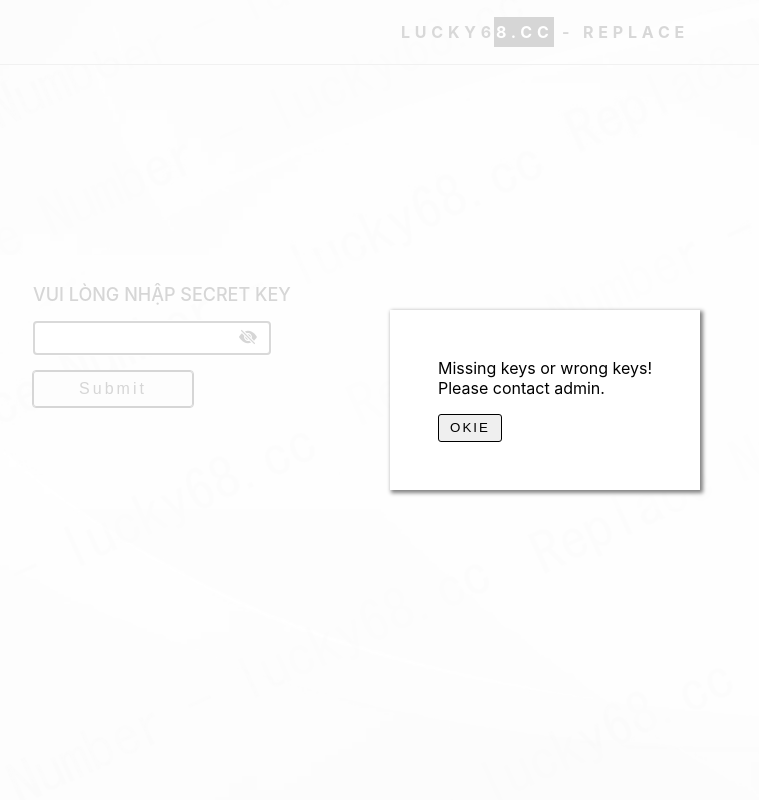
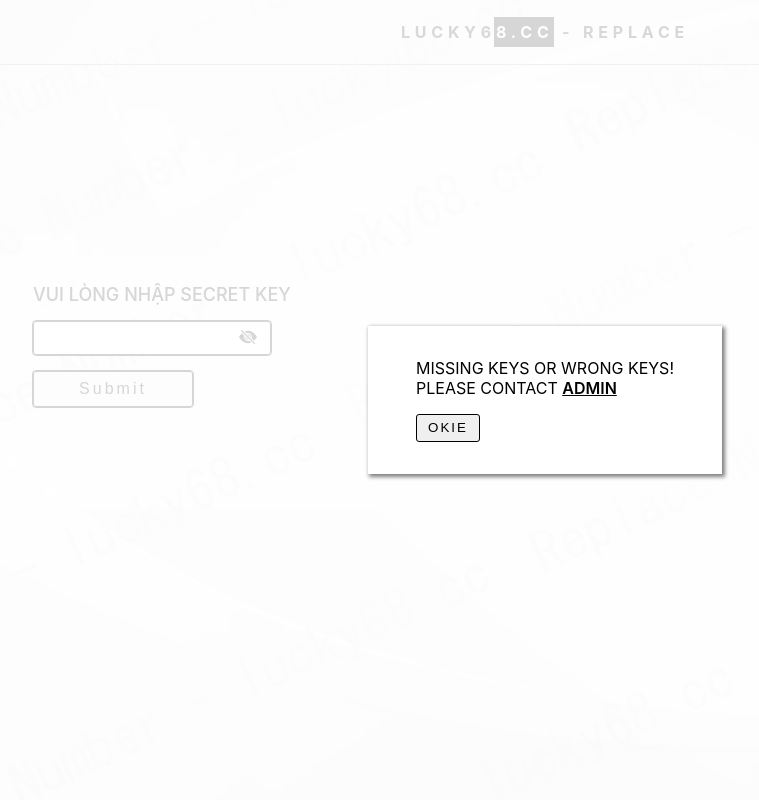
Before and after one commit to ThinhNgo767/Replace, a React (Create React App) app: page / in a window 1280 px wide. Both pictures are taken after typing "Sample123" into the empty fields and a click on the button "Submit". Shown: the top 800 px of the page, without its empty margins (95-854 px from the left). Built offline with nearby package versions, Linux system fonts and the light colour scheme; no server answers.

Commit message:
creat modal component

```diff
--- a/src/App.js
+++ b/src/App.js
@@ -9,6 +9,7 @@ import { useState } from "react";
 function App() {
   const [day, setDay] = useState("");
   const [checkKey, setCheckKey] = useState(false);
+  const [modal, setModal] = useState(false);
 
   return (
     <div className="App">
@@ -18,7 +19,11 @@ function App() {
         {checkKey ? (
           <InputComponent day={day} setDay={setDay} />
         ) : (
-          <Welcome setCheckKey={setCheckKey} />
+          <Welcome
+            setCheckKey={setCheckKey}
+            modal={modal}
+            setModal={setModal}
+          />
         )}
       </div>
 
--- /dev/null
+++ b/src/components/Modal/index.js
@@ -0,0 +1,38 @@
+import "./style.css";
+
+const Modal = ({ text, modal, handleCloseModal }) => {
+  const containsHTML = (str) => /<[a-z][\s\S]*>/i.test(str);
+  const texts = text.map((t, i) => {
+    return (
+      <p key={i}>
+        {containsHTML(t) ? (
+          <span dangerouslySetInnerHTML={{ __html: t }} className="text-md" />
+        ) : (
+          <span className="text-md">{t}</span>
+        )}
+      </p>
+    );
+  });
+
+  return (
+    <div
+      className="container-modal"
+      style={modal ? { display: "flex" } : { display: "none" }}
+    >
+      <div className="box-modal">
+        {texts}
+
+        <button
+          type="button"
+          className="close-modal"
+          title="close modal"
+          onClick={handleCloseModal}
+        >
+          OKIE
+        </button>
+      </div>
+    </div>
+  );
+};
+
+export default Modal;
--- /dev/null
+++ b/src/components/Modal/style.css
@@ -0,0 +1,25 @@
+.container-modal {
+  height: 100%;
+  position: absolute;
+  width: 100%;
+  top: 0;
+  display: flex;
+  justify-content: center;
+  align-items: center;
+  background-color: #ffffffd6;
+}
+.box-modal {
+  padding: 2rem 3rem;
+  background-color: #fff;
+  display: flex;
+  flex-direction: column;
+  justify-content: center;
+  align-items: flex-start;
+  box-shadow: 2px 2px 4px 1px gray;
+}
+button.close-modal {
+  margin-top: 1rem;
+  width: 4rem;
+  height: 1.8rem;
+  letter-spacing: 2px;
+}
--- a/src/components/Welcom/index.js
+++ b/src/components/Welcom/index.js
@@ -1,16 +1,26 @@
 import "./style.css";
+import Modal from "../Modal";
 
 import { useState, useEffect, useRef } from "react";
 import { BsEyeFill, BsEyeSlashFill } from "react-icons/bs";
 
-const Welcome = ({ setCheckKey }) => {
+const Welcome = ({ setCheckKey, modal, setModal }) => {
   const [key, setKey] = useState("");
-  const [modal, setModal] = useState(false);
+
   const [type, setType] = useState(false);
 
   const inputRef = useRef(null);
 
   const secretKey = process.env.REACT_APP_SECRET_KEY;
+
+  const textModal = [
+    "Missing keys or wrong keys!",
+    `Please contact
+      <a href="https://t.me/ksc6789" target="_blank" rel="noreferrer">
+        admin
+      </a>
+    `,
+  ];
 
   useEffect(() => {
     let isKey = sessionStorage.getItem("secretKey") || "";
@@ -34,6 +44,7 @@ const Welcome = ({ setCheckKey }) => {
 
   const handleCloseModal = () => {
     setModal(false);
+    setType(false);
     inputRef.current.focus();
   };
 
@@ -78,23 +89,12 @@ const Welcome = ({ setCheckKey }) => {
           <span>Submit</span>
         </button>
       </section>
-      <div
-        className="container-modal"
-        style={modal ? { display: "flex" } : { display: "none" }}
-      >
-        <div className="box-modal">
-          <span>Missing keys or wrong keys!</span>
-          <span>Please contact admin.</span>
-          <button
-            type="button"
-            className="close-modal"
-            title="close modal"
-            onClick={handleCloseModal}
-          >
-            OKIE
-          </button>
-        </div>
-      </div>
+
+      <Modal
+        text={textModal}
+        modal={modal}
+        handleCloseModal={handleCloseModal}
+      />
     </>
   );
 };
--- a/src/components/Welcom/style.css
+++ b/src/components/Welcom/style.css
@@ -19,9 +19,16 @@
   min-height: 1.5rem;
   padding: 0.25rem;
   padding-left: 0.5rem;
-  border: 1px solid #000;
-  outline-style: auto;
+  border: 0.5px solid #000;
+  outline: 0.5px solid #000;
+  font-size: 16px;
+  border-radius: 3px;
 }
+.welcome input:focus {
+  outline: 0.5px solid #000;
+  border: 0.5px solid #000;
+}
+
 .welcome button {
   min-width: 10rem;
   min-height: 1.2rem;
@@ -30,31 +37,7 @@
   letter-spacing: 3px;
   outline: 0.75px solid #000;
 }
-.container-modal {
-  height: 100%;
-  position: absolute;
-  width: 100%;
-  top: 0;
-  display: flex;
-  justify-content: center;
-  align-items: center;
-  background-color: #ffffffd6;
-}
-.box-modal {
-  padding: 3rem;
-  background-color: #fff;
-  display: flex;
-  flex-direction: column;
-  justify-content: center;
-  align-items: flex-start;
-  box-shadow: 2px 2px 4px 1px gray;
-}
-button.close-modal {
-  margin-top: 1rem;
-  width: 4rem;
-  height: 1.8rem;
-  letter-spacing: 2px;
-}
+
 button.hide-show {
   min-width: 2rem;
   font-size: 18px;
@@ -74,3 +57,11 @@ button.hide-show {
   top: 7px;
   right: 7px;
 }
+.box-modal span.text-md {
+  text-transform: uppercase;
+}
+.box-modal a {
+  cursor: pointer;
+  color: #000;
+  font-weight: 600;
+}
```
